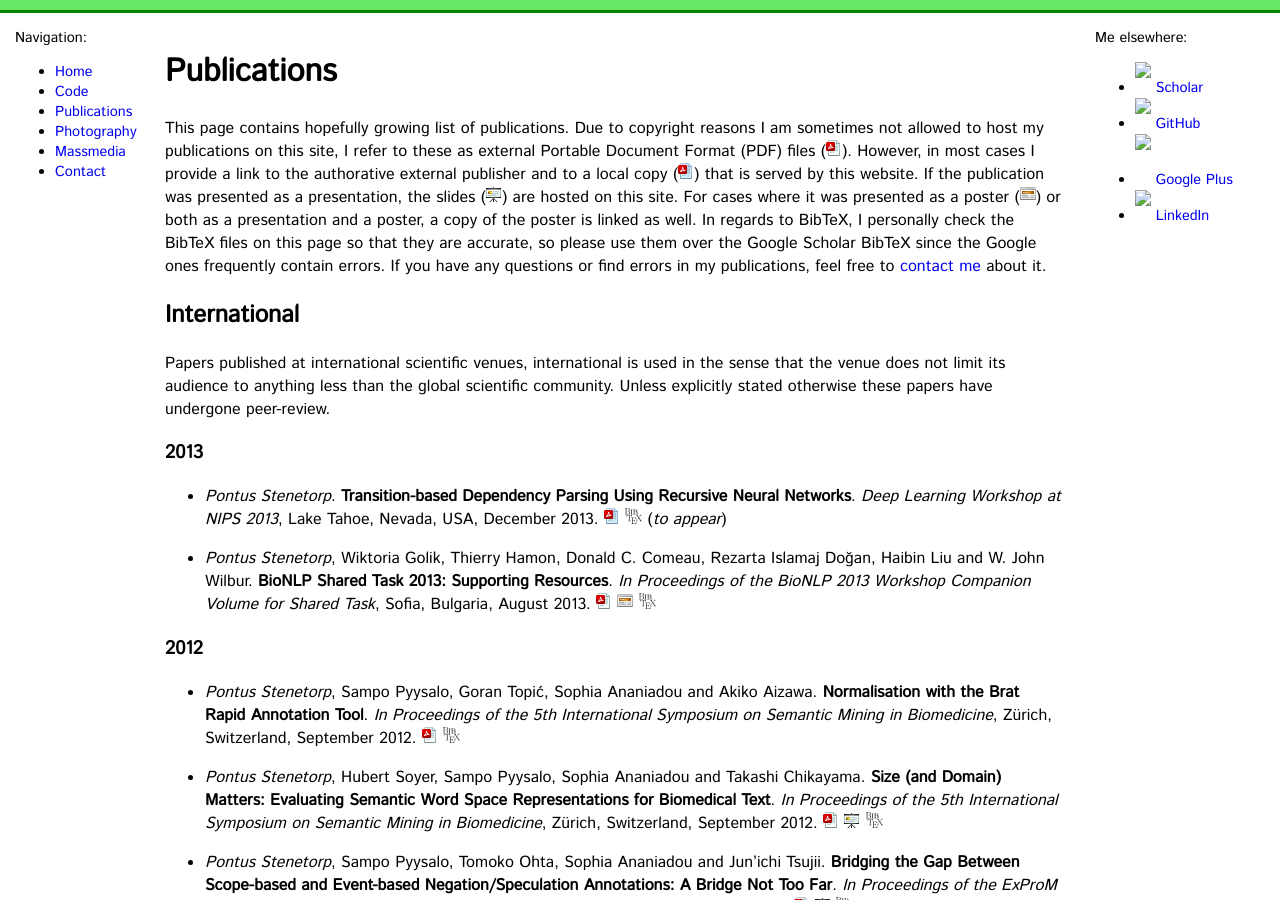
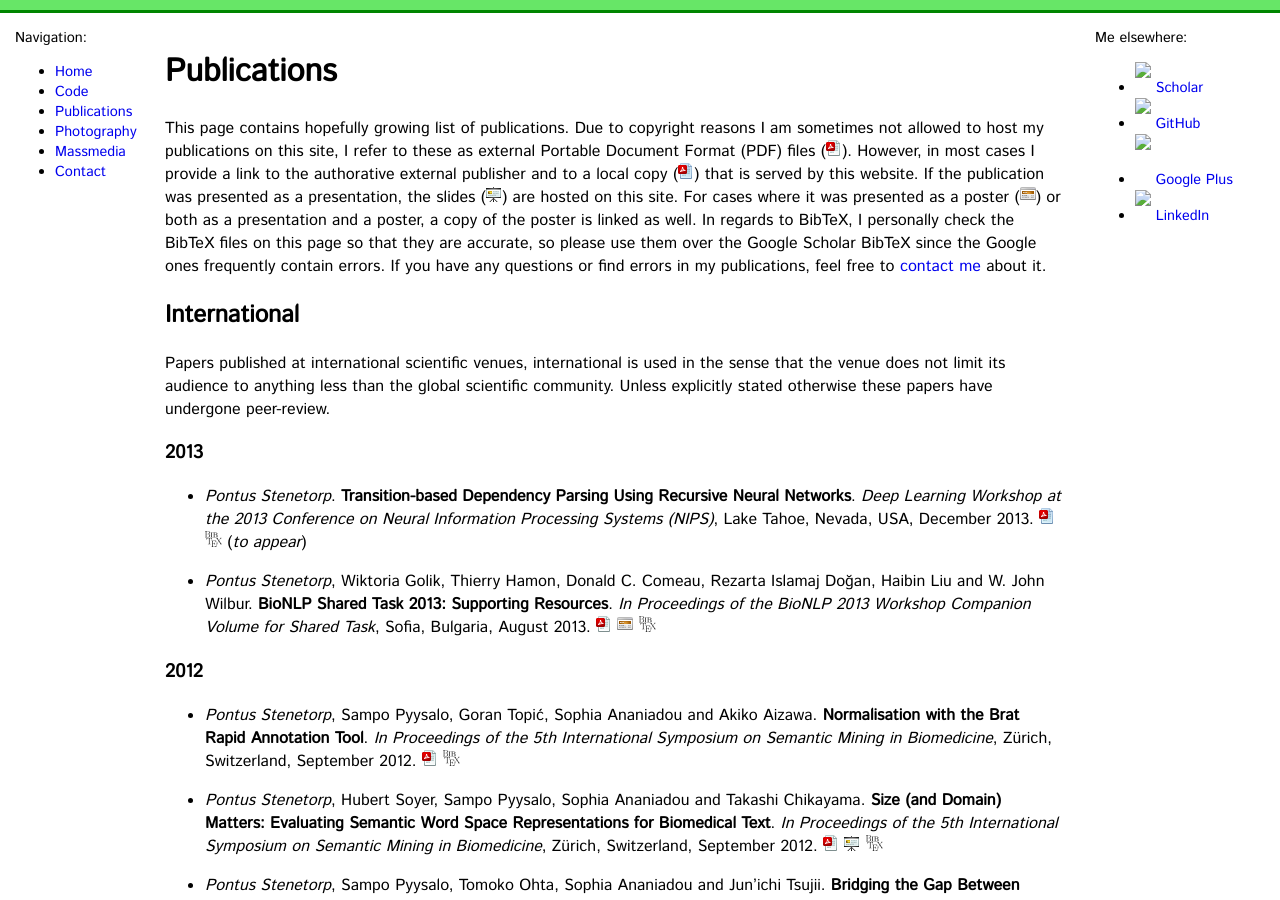
Before and after one commit to gbouchar/ninjin.github.io, a Jekyll site: the page built from publications.md, in a window 1280 px wide and 900 px high. Built offline with Jekyll 4.4.1, drawn with Linux system fonts in a browser that asks for light colours; some web fonts are replaced; Markdown is read by kramdown in place of the engine named in the settings.

Commit message:
Spell out NIPS

```diff
--- a/publications.md
+++ b/publications.md
@@ -35,8 +35,8 @@ Unless explicitly stated otherwise these papers have undergone peer-review.
 
 * *Pontus Stenetorp*.
     **Transition-based Dependency Parsing Using Recursive Neural Networks**.
-    *Deep Learning Workshop at NIPS 2013*, Lake Tahoe, Nevada, USA,
-    December 2013.
+    *Deep Learning Workshop at the 2013 Conference on Neural Information
+    Processing Systems (NIPS)*, Lake Tahoe, Nevada, USA, December 2013.
     [![Local PDF][local_pdf_icon]][stenetorp2013transition_local]
     [![BibTeX][bibtex_icon]][stenetorp2013transition_bib]
     (*to appear*)
```
